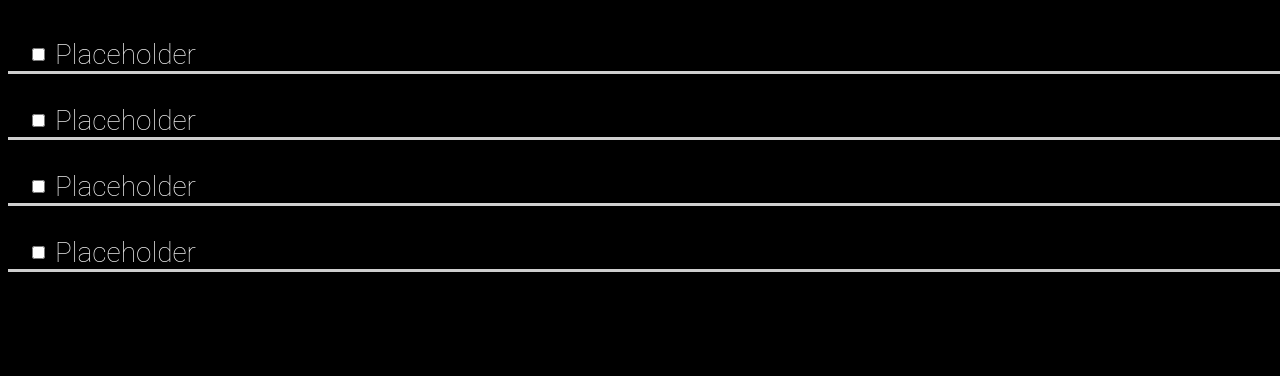
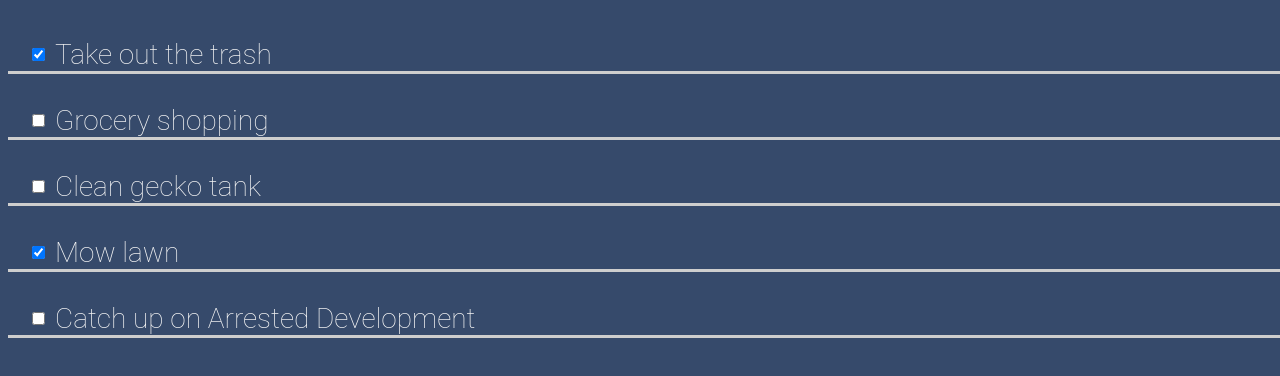
Before and after one commit to ravina24/ReactTodoList, a React (Create React App) app: page / in a window 1280 px wide. Shown: the top 376 px of the page. Built offline with nearby package versions, Linux system fonts and the light colour scheme.

Commit message:
Added json file to mock api call and using it to form todo item components

```diff
--- a/src/App.js
+++ b/src/App.js
@@ -1,14 +1,14 @@
 import React from "react";
 import TodoItem from "./components/TodoItem.js";
+import todosData from "./components/todosData.js";
 
 function App() {
+
+  const todoList = todosData.map(item => <TodoItem key={item.id} item={item} />);
+
   return (
-      // render 4 checkboxes here
       <div className="todoList">
-        <TodoItem />
-        <TodoItem />
-        <TodoItem />
-        <TodoItem />
+        {todoList}
       </div>
     );
 }
--- a/src/components/TodoItem.js
+++ b/src/components/TodoItem.js
@@ -1,10 +1,10 @@
 import React from "react";
 
-function TodoItem() {
+const TodoItem = (props) => {
 	return (
 			<div className="todo-item">
-				<input type="checkbox" id="checkbox"/>
-			    <label for="checkbox">Placeholder</label>
+				<input type="checkbox" id={props.item.id} checked={props.item.completed} />
+			    <label for="checkbox">{props.item.text}</label>
 			    <br />
 			</div>
 		)
--- /dev/null
+++ b/src/components/todosData.js
@@ -0,0 +1,29 @@
+const todosData = [
+    {
+        id: 1,
+        text: "Take out the trash",
+        completed: true
+    },
+    {
+        id: 2,
+        text: "Grocery shopping",
+        completed: false
+    },
+    {
+        id: 3,
+        text: "Clean gecko tank",
+        completed: false
+    },
+    {
+        id: 4,
+        text: "Mow lawn",
+        completed: true
+    },
+    {
+        id: 5,
+        text: "Catch up on Arrested Development",
+        completed: false
+    }
+];
+
+export default todosData;
--- a/src/index.css
+++ b/src/index.css
@@ -1,5 +1,5 @@
 body {
-  background-color: black;
+  background-color: #364a6b;
 }
 
 .todo-list {
```
